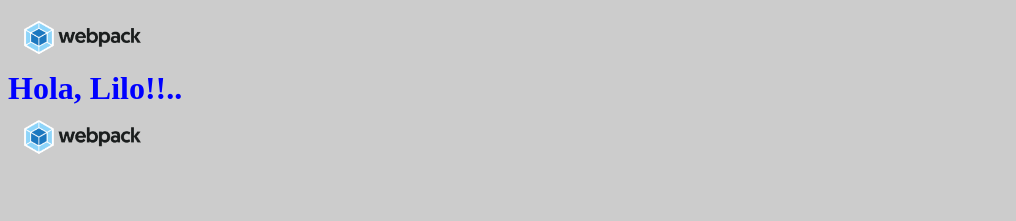
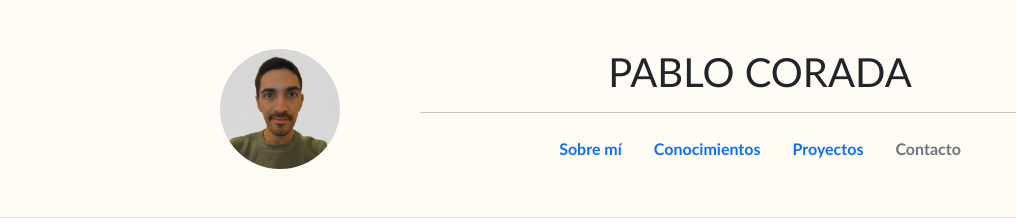
Before and after one commit to Pablocorada/pablocorada, a website built with webpack: page src/index.html in a window 1280 px wide. Shown: the whole page, without its empty margins (0-1016 px from the left). Built offline with nearby package versions, Linux system fonts and the light colour scheme.

Commit message:
Header listo

```diff
--- a/src/css/components.css
+++ /dev/null
@@ -1,3 +0,0 @@
-h1{
-    color: blue;
-}
--- a/src/index.html
+++ b/src/index.html
@@ -3,12 +3,54 @@
 <head>
     <meta charset="UTF-8">
     <meta http-equiv="X-UA-Compatible" content="IE=edge">
+    <link href="https://cdn.jsdelivr.net/npm/bootstrap@5.1.3/dist/css/bootstrap.min.css" rel="stylesheet" integrity="sha384-1BmE4kWBq78iYhFldvKuhfTAU6auU8tT94WrHftjDbrCEXSU1oBoqyl2QvZ6jIW3" crossorigin="anonymous">
     <meta name="viewport" content="width=device-width, initial-scale=1.0">
     <title>Webpack</title>
 </head>
 <body>
 
-    <img src="assets/img/webpack-logo.png">
+    <div id="cont-header" class="text-center border-bottom border-1">
+
+        <header class="row w-75 py-5 m-auto">
+            <div  class="col-md-3 d-flex align-items-center justify-content-center p-0">
+                <img id="avatar" src="./assets/img/Banner de LinkedIn Tecnología Abstracto Azul y Blanco.png" alt="Pablo Corada" class="rounded-circle w-50"/>
+            </div>
+            <div class="col-md-9 d-flex align-items-center flex-wrap mt-4 mt-md-0">
+                <h1 class="w-100 mb-0 text-center">
+                    PABLO CORADA
+                </h1>
+                <div class="w-100 px-2">
+                    <hr />
+                </div>
+                <ul class="nav d-flex justify-content-center fw-bold w-100">
+                    <li class="nav-item">
+                      <a class="nav-link active" aria-current="page" href="#">
+                          Sobre mí
+                        </a>
+                    </li>
+                    <li class="nav-item">
+                      <a class="nav-link" href="#">
+                          Conocimientos
+                        </a>
+                    </li>
+                    <li class="nav-item">
+                      <a class="nav-link" href="#">
+                          Proyectos
+                        </a>
+                    </li>
+                    <li class="nav-item">
+                      <a class="nav-link disabled" href="#" tabindex="-1" aria-disabled="true">
+                          Contacto
+                        </a>
+                    </li>
+                  </ul>
+            </div>
+
+        </header>
+
+    </div>
+
+
     <script src="../dist/main.js"></script>
 </body>
 </html>
--- a/src/index.js
+++ b/src/index.js
@@ -1,7 +1,2 @@
 
-import {saludar} from './js/componentes';
 import './styles.css';
-
-const nombre = 'Lilo';
-
-saludar(nombre);
--- a/src/js/componentes.js
+++ b/src/js/componentes.js
@@ -1,19 +1 @@
 import '../css/components.css';
-import webpacklogo from '../assets/img/webpack-logo.png'
-
-export const saludar = (nombre) => {
-
-    console.log('Creando etiqueta h1');
-
-    const h1 = document.createElement('h1');
-    h1.innerText = `Hola, ${nombre}!!..`;
-
-    document.body.append(h1);
-
-    //Img
-    console.log(webpacklogo);
-    const img = document.createElement('img');
-    img.src = webpacklogo;
-    document.body.append(img);
-
-}
--- a/src/styles.css
+++ b/src/styles.css
@@ -1,12 +1,12 @@
-body{
-    background-color: #ccc;
 
+*{
+    font-family:'Gill Sans', 'Gill Sans MT', Calibri, 'Trebuchet MS', sans-serif
 }
 
-h1{
-    margin: 0 auto;
+#cont-header{
+    background-color: rgb(255, 252, 245);
 }
 
-img {
-    width: 150px;
-};
+#avatar{
+    min-width: 100px !important;
+}
```
Also changed, not shown: src/assets/img/Banner de LinkedIn Tecnología Abstracto Azul y Blanco.png (added).
